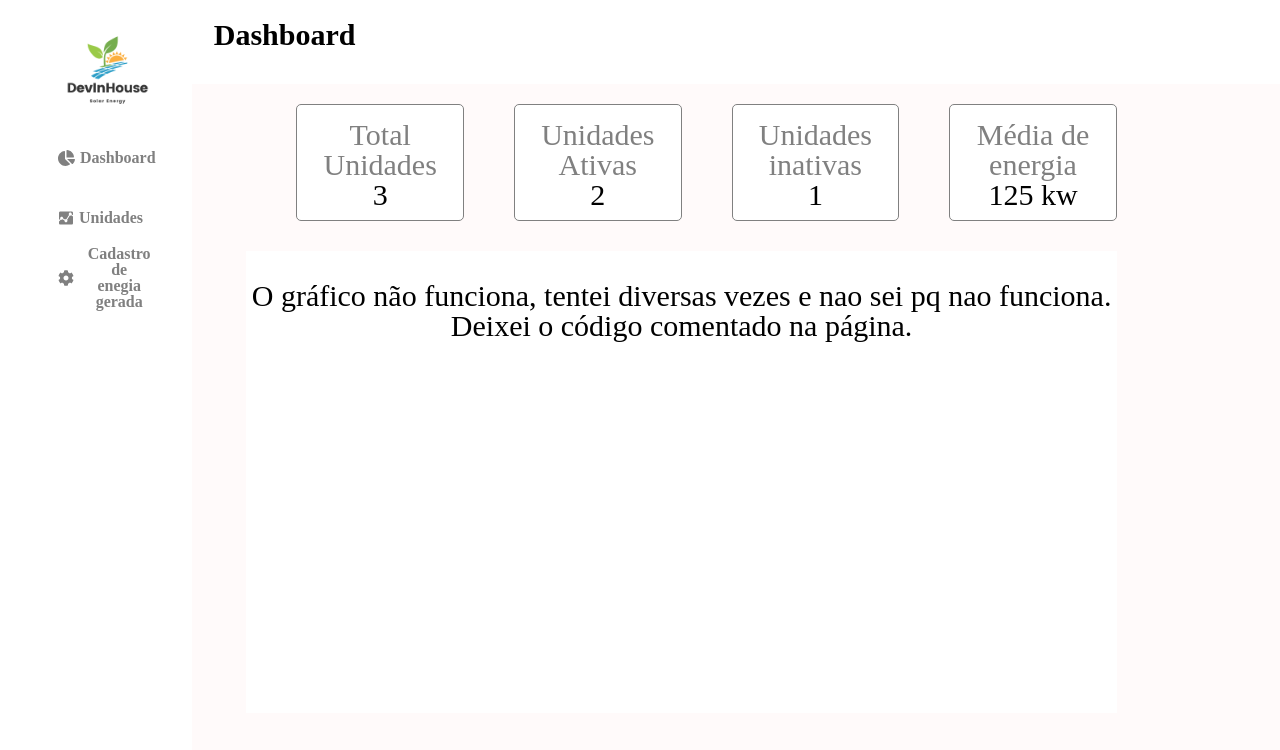
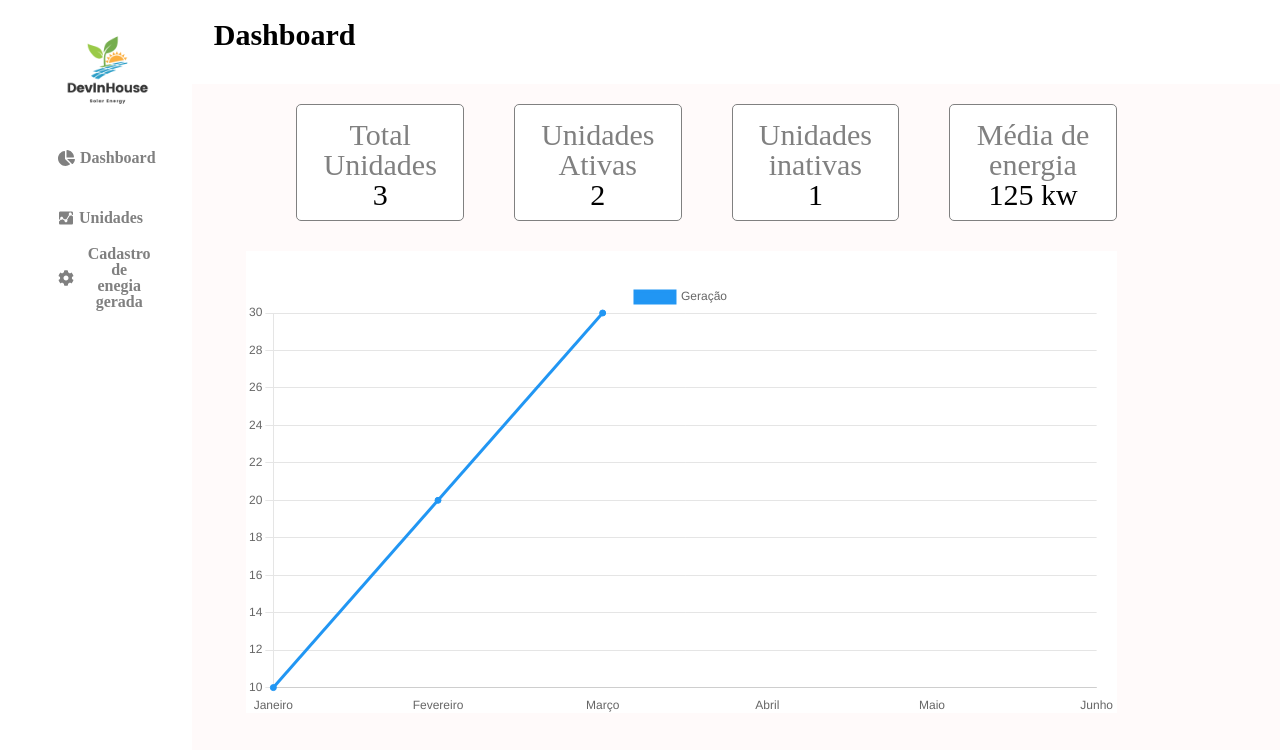
Before and after one commit to alexborgessjc/modulo_1_projeto_avaliativo_2, a React (Create React App) app: page /dashboard in a window 1280 px wide. Shown: the top 750 px of the page. Built offline with nearby package versions, Linux system fonts and the light colour scheme; data requests are answered from the project's data file.

Commit message:
Envio 8 do projeto - Grafico funcionando sem os dados

```diff
--- a/src/components/Grafico/index.js
+++ b/src/components/Grafico/index.js
@@ -1,52 +1,61 @@
 import React from 'react'
-/*
-import React from 'react';
+
 import { Line } from 'react-chartjs-2';
- const options = {
-  responsive: true,
-  plugins: {
-    legend: {
-      position: 'top',
+import {
+  Chart as ChartJS,
+  CategoryScale,
+  LinearScale,
+  PointElement,
+  LineElement,
+  Title,
+  Tooltip,
+  Legend,
+} from 'chart.js';
+
+export default function Chart({ labels, dataPlot}){
+
+  ChartJS.register(
+    CategoryScale,
+    LinearScale,
+    PointElement,
+    LineElement,
+    Title,
+    Tooltip,
+    Legend
+  );
+
+  const options = {
+    responsive: true,
+    scales: {
+      x:{
+        grid:{
+          display: false
+        }
+      },
+      y:{
+        position:'left'
+      }
     },
-    title: {
-      display: true,
-      text: 'Meu novo titulo',
+    plugins:{
+      legend:{
+        display: true,
+      },
+      title:{
+        display: false,
+      },
     },
-  },
 };
-const labels = ['January', 'February', 'March', 'April', 'May', 'June', 'July', 'Agosto'];
-export const data = {
-  labels,
-  datasets: [
+
+const data = {
+  labels:['Janeiro', 'Fevereiro','Março', 'Abril', 'Maio', 'Junho'],
+  datasets:[
     {
-      label: 'Quantidade de vacinados',
-      data: [1000, 2000, 3000, 1000, 500, 100, 2000, 400],
-      borderColor: 'rgb(255, 99, 132)',
-      backgroundColor: 'rgba(255, 99, 132, 0.5)',
-    },
-    {
-      label: 'Quantidade de vacinados',
-      data: [100, 200, 12, 100, 12, 100, 200, 40],
-      borderColor: 'red',
-      backgroundColor: 'red',
+      label: 'Geração',
+      data: [10,20,30], //tratar o dado
+      borderColor: '#2196f3',
+      backgroundColor: '#2196f3',
     },
   ],
 };
-*/
-
-function Grafico() {
-  return (
-    /*
-      <>
-        <Line options={options} data={data} />
-      </>
-    */
-    <div>
-
-        O gráfico não funciona, tentei diversas vezes e nao sei pq nao funciona.<br/>
-        Deixei o código comentado na página.
-     </div>
-  )
+  return <Line options={options} data={data}/>;
 }
-
-export default Grafico
```
